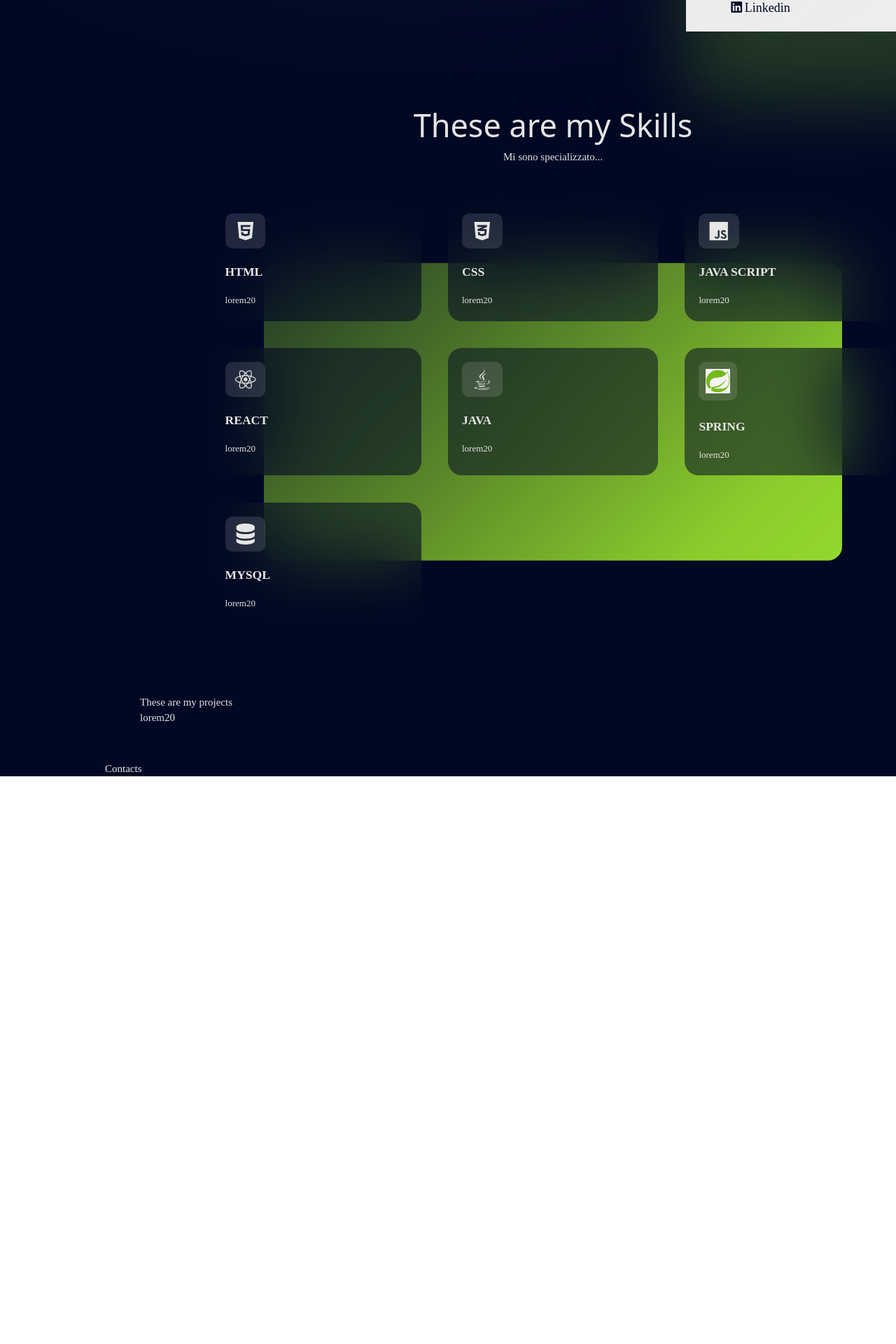
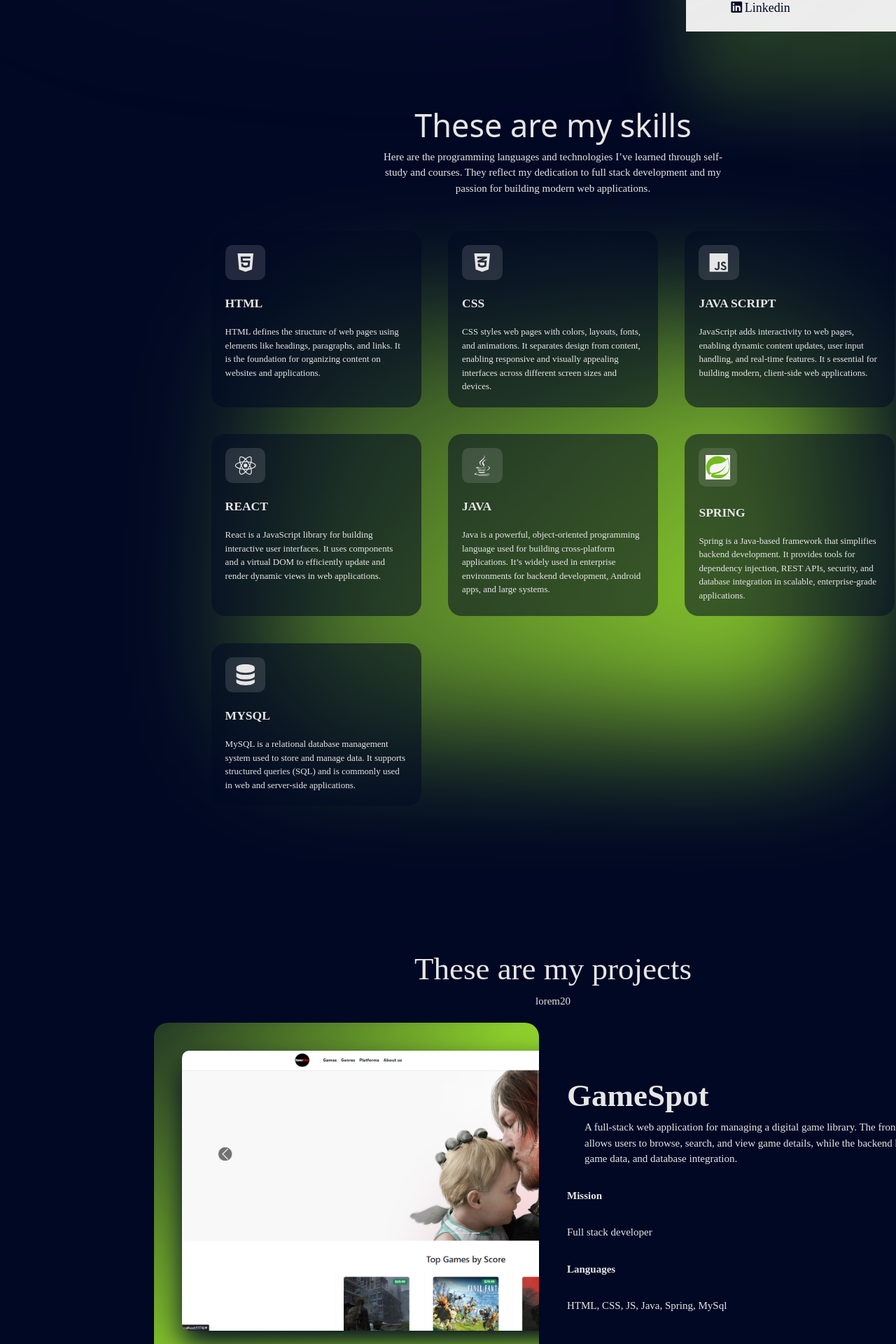
Before and after one commit to AgostinoCaruso/Portfolio, a React (Vite) app: page / in a window 1280 px wide. Shown: the part 653-2573 px from the top of the page at 70% size. Before the commit the page ends 1762 px from the top, so only its background shows below. Built offline with nearby package versions, Linux system fonts and the light colour scheme.

Commit message:
fix, aos

```diff
--- a/package.json
+++ b/package.json
@@ -14,6 +14,8 @@
     "@fortawesome/free-brands-svg-icons": "^7.0.0",
     "@fortawesome/free-solid-svg-icons": "^7.0.0",
     "@fortawesome/react-fontawesome": "^0.2.3",
+    "aos": "^2.3.4",
+    "bootstrap": "^5.3.7",
     "fontawesome": "^5.6.3",
     "react": "^19.1.0",
     "react-dom": "^19.1.0",
--- a/src/App.css
+++ b/src/App.css
@@ -51,7 +51,8 @@ body {
 main {
   width: min(1300px, 100%);
   margin: 0 auto;
-  padding: 0 150px;/*O metto bootstrap o devo tenere questo padding*/
+  padding: 0 150px;
+  /*O metto bootstrap o devo tenere questo padding*/
 }
 
 header {
@@ -161,19 +162,18 @@ section {
       & .card {
         display: inline-flex;
         flex-direction: column;
-
         width: min(100%, 400px);
         box-shadow: 0 100px 100px var(--lime-soft);
         transition: 0.5s;
 
         &:hover {
           box-shadow: 0 100px 100px var(--lime-hover);
-          transform: scale(1.01);
+          transform: scale(1.03);
         }
 
         & img {
           width: 100%;
-          height: min(700px, 50vh);
+          height: min(400px, 50vh);
           object-fit: cover;
           object-position: top;
         }
@@ -245,6 +245,7 @@ section {
         /* z-index: -1; */
         border-radius: 20px;
         background-size: 200% auto;
+        filter: blur(100px);
       }
 
       & .item {
@@ -276,6 +277,115 @@ section {
       }
     }
   }
+
+  &#projects {
+    & .title {
+      font-size: 3em;
+      text-align: center;
+      font-family: 'MuseoModerno';
+      margin-top: 100px;
+    }
+
+    & .des {
+      color: var(--text-main);
+      text-align: center;
+      max-width: 500px;
+      margin: auto;
+    }
+
+    & .list {
+      display: grid;
+      margin: 20px 20px;
+      gap: 60px;
+
+      & .item {
+        display: grid;
+        grid-template-columns: repeat(2, 1fr);
+        gap: 40px;
+        align-items: center;
+
+        & .images {
+          background-image: linear-gradient(-45deg, var(--lime), var(--lime-hover), var(--lime-soft));
+          padding: 40px;
+          text-align: 20px;
+          border-radius: 20px;
+          overflow: hidden;
+
+          & img {
+            height: 400px;
+            /* width: 500px; */
+            border-radius: 10px;
+            box-shadow: 0 20px 40px #010824;
+          }
+        }
+
+        & .content {
+          & h3 {
+            font-size: 3em;
+            margin: 0;
+
+          }
+
+          & .des {
+            text-align: left;
+            width: 100%;
+          }
+
+          & .mission {
+            display: grid;
+            grid-template-columns: 70px, 1fr;
+            align-items: center;
+            gap: 10px;
+            margin-top: 10px;
+          }
+        }
+      }
+    }
+
+    & .item:nth-child(even) {
+      direction: rtl;
+    }
+
+    & .item:nth-child(even) .images,
+    & .item:nth-child(even) .content {
+      direction: ltr;
+    }
+  }
+
+  &#contacts {
+    padding-bottom: 200px;
+    position: relative;
+
+    & .title {
+      font-size: 3em;
+      text-align: center;
+      max-width: 500px;
+      margin: auto;
+    }
+
+    & .list {
+      text-align: center;
+
+      & .item {
+        margin-top: 50px;
+      }
+    }
+
+    &::after {
+      content: '';
+      position: absolute;
+      bottom: 0;
+      left: 50%;
+      transform: translateX(-50%);
+      width: 100%;
+      height: 4px;
+      filter: blur(2px);
+      background-image: linear-gradient(to right, var(--lime), var(--lime-hover));
+      border-radius: 2px;
+      opacity: 0.8;
+    }
+  }
+
 }
 
 @keyframes gradientAnimation {
--- a/src/App.jsx
+++ b/src/App.jsx
@@ -1,15 +1,25 @@
+import { useEffect } from 'react'
 import './App.css'
 import Contacts from './components/Contacts'
 import Home from './components/Home'
 import NavBar from './components/NavBar'
 import Projects from './components/Projects'
 import Skills from './components/Skills'
-
+import AOS from 'aos'
+import 'aos/dist/aos.css';
 
 function App() {
 
+  useEffect(() => {
+    AOS.init({
+      duration: 800,
+      once: false,
+      offset:250,
+    });
+  }, []);
+
   return (
-    <main>
+    <main className='container'>
       <NavBar />
       <Home />
       <Skills />
--- a/src/components/Contacts.jsx
+++ b/src/components/Contacts.jsx
@@ -1,8 +1,31 @@
-import React from 'react'
+import React, { useState } from 'react'
 
 const Contacts = () => {
+
+  const [listContacts] = useState([
+    {
+      title: "Email",
+      value: "agostinocaruso321@gmail.com"
+    },
+    {
+      title: "Phone",
+      value: "+39 3665036464"
+    },
+  ])
   return (
-    <div>Contacts</div>
+    <section id='contacts'>
+      <div className="title" data-aos="zoom-in">
+        These are my contacts
+      </div>
+      <div className='list'>
+        {listContacts.map((value, key) => (
+          <div key={key} className='item' data-aos="flip-left">
+            <h3>{value.title}</h3>
+            <div>{value.value}</div>
+          </div>
+        ))}
+      </div>
+    </section>
   )
 }
 
--- a/src/components/Home.jsx
+++ b/src/components/Home.jsx
@@ -17,7 +17,7 @@ const Home = () => {
           <div className="des">
             {translation[language].home.des}
           </div>
-          <a href="/Agostino.Caruso.pdf" target='_blank'>Download my CV</a>
+          <a href="/Agostino.Caruso.pdf" target='_blank'>{translation[language].home.cv}</a>
         </div>
         <div className="avatar">
           <div className="card">
@@ -25,7 +25,7 @@ const Home = () => {
             <div className="info">
               <div>
                 <div>JR full stack web dev</div>
-                <div>Italian</div>
+                <div>{translation[language].home.nationality}</div>
                 <div className='link'>
 
                   <a href="https://github.com/agostinocaruso" target='_blank'><FontAwesomeIcon icon={faGithub} />GitHUB</a>
--- a/src/components/NavBar.jsx
+++ b/src/components/NavBar.jsx
@@ -11,16 +11,22 @@ const NavBar = () => {
   }
 
   const [activeTab, setActiveTab] = useState('home');
-  const listNav = ['home', 'skills', 'projects', 'contacts'];
-
+  const listNavEffect = ["home", "skills", "projects", "contacts"];
+  const listNav = [
+    { id: 'home', label: translation[language].navbar.home || 'home' },
+    { id: 'skills', label: translation[language].navbar.skills || 'skills' },
+    { id: 'projects', label: translation[language].navbar.projects },
+    { id: 'contacts', label: translation[language].navbar.contacts }
+  ];
   const handleClick = (section) => {
     document.getElementById(section)?.scrollIntoView({ behavior: 'smooth' });
+
     setActiveTab(section);
   };
 
   useEffect(() => {
     const handleScroll = () => {
-      const offsets = listNav.map(id => {
+      const offsets = listNavEffect.map(id => {
         const el = document.getElementById(id);
         return {
           id,
@@ -43,22 +49,25 @@ const NavBar = () => {
     <header>
       <div className="logo">
         <select value={language} onChange={handleChange}
-        style={{border:"none",outline: "none",
-  background: "transparent", backgroundColor:"#010824"}}>
+          style={{
+            border: "none", outline: "none",
+            background: "transparent", backgroundColor: "#010824"
+          }}>
           <option value="en">English</option>
           <option value="it">Italiano</option>
         </select>
       </div>
       <nav>
-        {listNav.map((item) => (
+        {listNav.map(({ id, label }) => (
           <span
-            key={item}
-            onClick={() => handleClick(item)}
-            className={activeTab === item ? 'active' : ''}
+            key={id}
+            onClick={() => handleClick(id)}
+            className={activeTab === id ? 'active' : ''}
           >
-            {item}
+            {label}
           </span>
         ))}
+
       </nav>
     </header>
   );
--- a/src/components/Projects.jsx
+++ b/src/components/Projects.jsx
@@ -4,19 +4,50 @@ const Projects = () => {
 
   const [listProjects] = useState([
     {
-      name:"GameSpot",
-      des:"lorem20",
-      mission:"Full stack developer",
-      language:"HTML, CSS, Js, Java, Spring, MySql"
+      name: "GameSpot",
+      des: "A full-stack web application for managing a digital game library. The frontend allows users to browse, search, and view game details, while the backend handles game data, and database integration.",
+      mission: "Full stack developer",
+      language: "HTML, CSS, JS, Java, Spring, MySql",
+      images: "/project1.png"
+    },
+    {
+      name: "B&B",
+      des: "lorem20",
+      mission: "Full stack developer",
+      language: "HTML, CSS, JS, MySql",
+      images: "../project1.png"
     },
   ])
   return (
     <section id="projects">
-      <div className="title">
-        These are my projects
+      <div data-aos="fade-in">
+        <div className="title">
+          These are my projects
+        </div>
+        <div className="des">
+          lorem20
+        </div>
       </div>
-      <div className="des">
-        lorem20
+      <div className="list">
+        {listProjects.map((value, key) => (
+          <div key={key} className='item' data-aos={key % 2 === 0 ? "fade-right" : "fade-left"}>
+            <div className="images">
+              <img src={value?.images} alt="" />
+            </div>
+            <div className="content">
+              <h3>{value.name}</h3>
+              <div className="des">{value.des}</div>
+              <div className="mission">
+                <h4>Mission</h4>
+                <div className='de'>{value.mission}</div>
+              </div>
+              <div className="mission">
+                <h4>Languages</h4>
+                <div className='de'>{value.language}</div>
+              </div>
+            </div>
+          </div>
+        ))}
       </div>
     </section>
   )
--- a/src/components/Skills.jsx
+++ b/src/components/Skills.jsx
@@ -1,4 +1,5 @@
-import React, { useState } from 'react'
+import React, { useState, useContext } from 'react'
+import { GlobalContext } from '../context/GlobalContext'
 import { FontAwesomeIcon } from '@fortawesome/react-fontawesome'
 import {
   faCss3Alt,
@@ -14,64 +15,76 @@ import springLogo from '../assets/springLogo.png'
 
 const Skills = () => {
 
+  const { language, translation } = useContext(GlobalContext);
   const [listSkills] = useState([
     {
       name: 'HTML',
-      des: 'lorem20',
+      des: 'HTML defines the structure of web pages using elements like headings, paragraphs, and links. It is the foundation for organizing content on websites and applications.',
       icon: faHtml5
     },
     {
       name: 'CSS',
-      des: 'lorem20',
+      des: 'CSS styles web pages with colors, layouts, fonts, and animations. It separates design from content, enabling responsive and visually appealing interfaces across different screen sizes and devices.',
       icon: faCss3Alt
     },
     {
       name: 'JAVA SCRIPT',
-      des: 'lorem20',
+      des: 'JavaScript adds interactivity to web pages, enabling dynamic content updates, user input handling, and real-time features. It s essential for building modern, client-side web applications.',
       icon: faJs
     },
     {
       name: 'REACT',
-      des: 'lorem20',
+      des: 'React is a JavaScript library for building interactive user interfaces. It uses components and a virtual DOM to efficiently update and render dynamic views in web applications.',
       icon: faReact
     },
     {
       name: 'JAVA',
-      des: 'lorem20',
+      des: 'Java is a powerful, object-oriented programming language used for building cross-platform applications. It’s widely used in enterprise environments for backend development, Android apps, and large systems.',
       icon: faJava
     },
     {
       name: 'SPRING',
-      des: 'lorem20',
+      des: 'Spring is a Java-based framework that simplifies backend development. It provides tools for dependency injection, REST APIs, security, and database integration in scalable, enterprise-grade applications.',
       icon: springLogo
     },
     {
       name: 'MYSQL',
-      des: 'lorem20',
+      des: 'MySQL is a relational database management system used to store and manage data. It supports structured queries (SQL) and is commonly used in web and server-side applications.',
       icon: faDatabase
     }
   ])
 
   return (
     <section id="skills">
+
+      <div data-aos="zoom-in">
         <div className="title">
-        These are my Skills
+          {translation[language].skills.title}
         </div>
         <div className="des">
-        Mi sono specializzato...
+          {translation[language].skills.des}
         </div>
-      <div className="list">
+      </div>
+      <div className="list" data-aos="zoom-in">
         {
-          listSkills.map((value, index) => (
-            <div key={index} className='item'>
+          listSkills.map((value, index) => {
+            let aosType = '';
+            if (index % 3 === 0) aosType = 'fade-right';
+            else if (index % 3 === 1) aosType = 'zoom-in';
+            else aosType = 'fade-left';
+
+            return (
+              <div key={index} className='item' data-aos={aosType}>
                 {value.name === 'SPRING' ? <img src={value.icon} alt="" />
                   : <FontAwesomeIcon icon={value.icon} />}
                 <h3>{value.name}</h3>
                 <div className="des">{value.des}</div>
               </div>
-          ))
+            );
+          })
         }
       </div>
+
     </section>
   )
 }
--- a/src/context/GlobalContext.jsx
+++ b/src/context/GlobalContext.jsx
@@ -11,16 +11,39 @@ export const GlobalProvider = ({ children }) => {
 
     const translation = {
         en: {
+            navbar: {
+                projects: "projects",
+                contacts: "contacts"
+            },
             home: {
                 name: "MY NAME IS ",
-                des: "I'm..."
-            }
+                des: "Motivated junior full stack developer with a passion for web technologies. Self-taught and course-trained, eager to collaborate, grow, and contribute in real-world projects within dynamic development teams.",
+                nationality: "Italian",
+                cv: "Download my CV"
+            },
+            skills: {
+                title: "These are my skills",
+                des: "Here are the programming languages and technologies I’ve learned through self-study and courses. They reflect my dedication to full stack development and my passion for building modern web applications.",
+
+            },
+
         },
         it: {
+            navbar: {
+                projects: "progetti",
+                contacts: "contatti"
+            },
             home: {
                 name: "IL MIO NOME È ",
-                des: "Io sono ..."
-            }
+                des: "Sviluppatore junior full stack motivato con passione per le tecnologie web. Formato tramite corso e studio autodidatta, desideroso di crescere, collaborare e contribuire in progetti reali con team dinamici.",
+                nationality: "Italiano",
+                cv: "Scarica il mio CV",
+            },
+            skills: {
+                title: "Queste sono le mie competenze",
+                des: "Qui trovi i linguaggi di programmazione e le tecnologie che ho imparato tramite corsi e studio autodidatta. Riflettono la mia dedizione allo sviluppo full stack e la passione per la creazione di applicazioni web moderne.",
+
+            },
         }
     }
 
--- a/src/main.jsx
+++ b/src/main.jsx
@@ -3,6 +3,7 @@ import { createRoot } from 'react-dom/client'
 import './index.css'
 import App from './App.jsx'
 import { GlobalProvider } from './context/GlobalContext.jsx'
+
 
 createRoot(document.getElementById('root')).render(
   <StrictMode>
```
Also changed, not shown: public/project1.png (added), 1 other file (tests, documents, lock files or other folders). Lines whose indentation alone changed are shown as unchanged.
